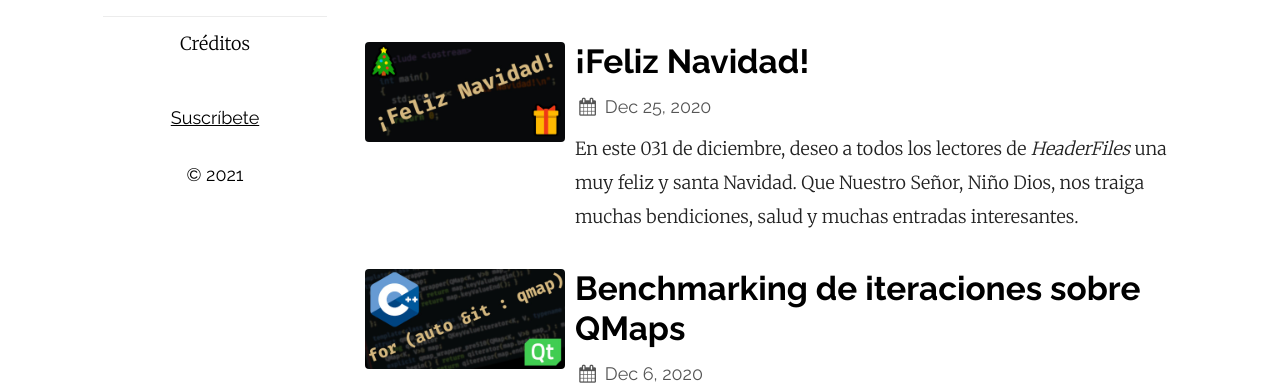
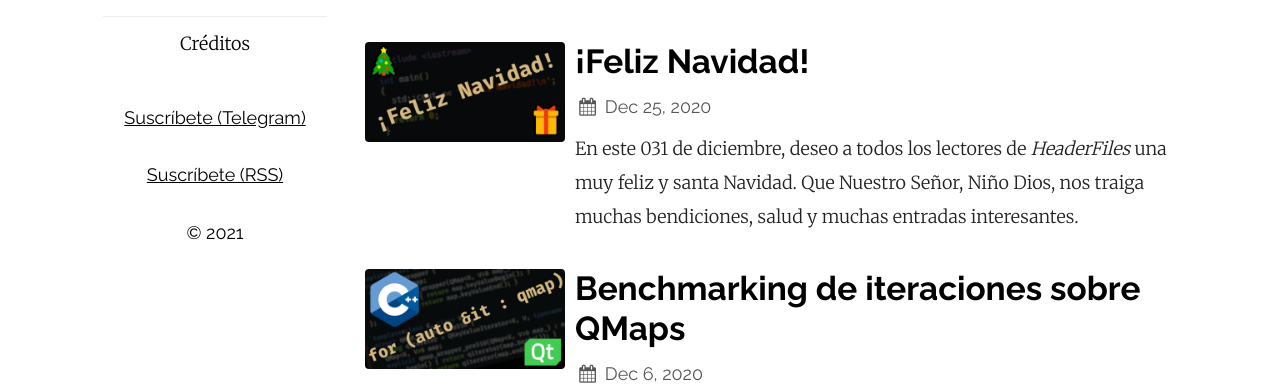
Before and after one commit to BlogHeaderFiles/BlogHeaderFiles.github.io, a Jekyll site: the page built from index.html, in a window 1280 px wide. Shown: the part 469-854 px from the top of the page. Built offline with Jekyll 4.4.1, drawn with Linux system fonts in a browser that asks for light colours; the list of posts is cut into pages by our own code.

Commit message:
Add Telegram subscription

```diff
--- a/_layouts/default.html
+++ b/_layouts/default.html
@@ -146,7 +146,9 @@
         </ul>
       </nav>
       {%- endif -%}
-      <p class="feed-subscribe about-footer {{condensed_class}}"><a href="{{ "/feed.xml" | relative_url }}">Suscríbete</a></p>
+
+      <p class="feed-subscribe about-footer {{condensed_class}}"><a href="https://t.me/HeaderFiles">Suscríbete (Telegram)</a></p>
+      <p class="feed-subscribe about-footer {{condensed_class}}"><a href="{{ "/feed.xml" | relative_url }}">Suscríbete (RSS)</a></p>
       <p class="about-footer {{condensed_class}}">&copy;
         {{ "now" | date: "%Y" }}</p>
       {%- if site.plainwhite.dark_mode -%}
```
